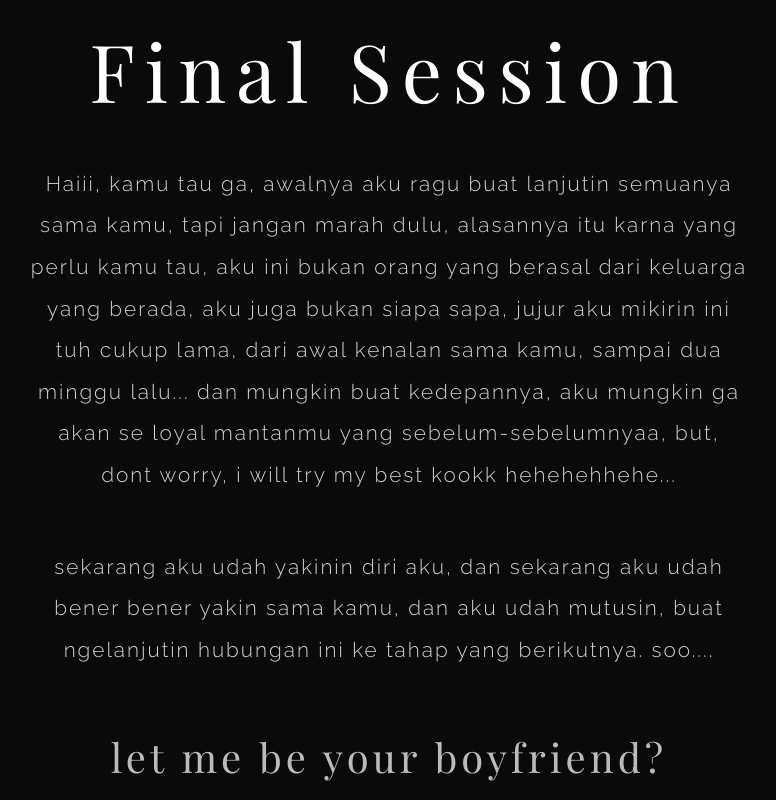
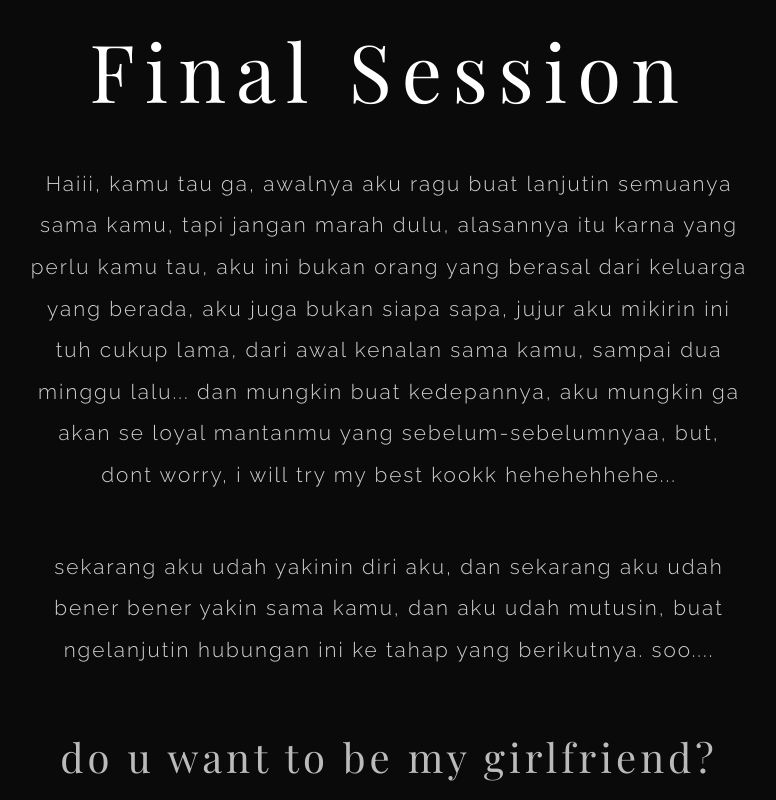
Before and after one commit to Tsaltiax/dhavy.github.io, a plain HTML site: page index.html in a window 1280 px wide. Shown: the part 5161-5961 px from the top of the page, without its empty margins (251-1027 px from the left). Drawn offline with nearby package versions, Linux system fonts and the light colour scheme.

Commit message:
Update index.html

```diff
--- a/index.html
+++ b/index.html
@@ -714,7 +714,7 @@
                 sekarang aku udah yakinin diri aku, dan sekarang aku udah bener bener yakin sama kamu, dan aku udah mutusin, buat ngelanjutin hubungan ini ke tahap yang berikutnya. soo....
             </p>
             <div class="final-question">
-                let me be your boyfriend?
+                do u want to be my girlfriend?
             </div>
         </div>
     </section>
```
